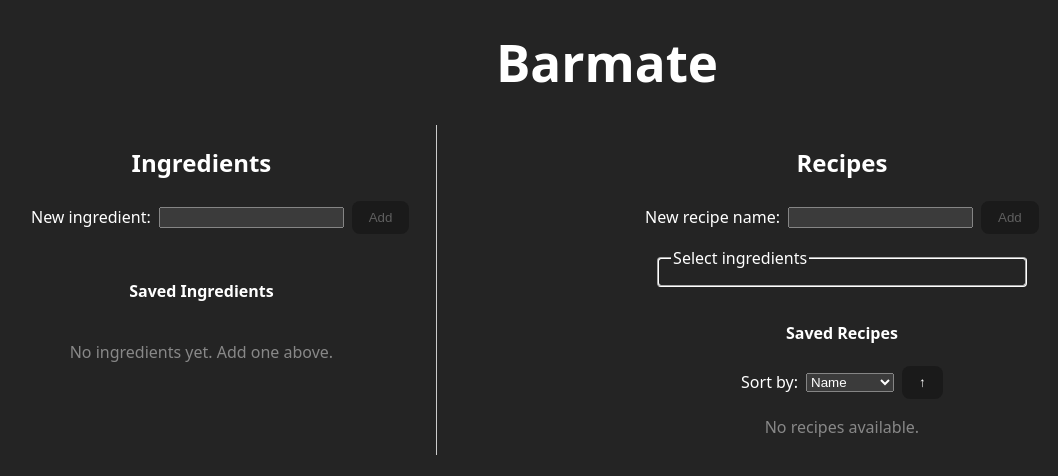
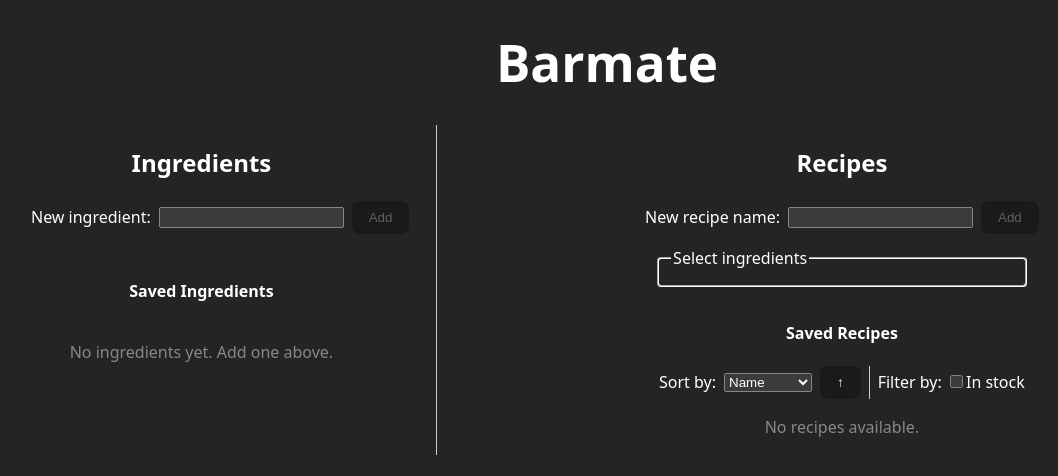
Before and after one commit to ericomoura/barmate, a React (Vite) app in the folder frontend/: page / in a window 1280 px wide. Shown: the top 476 px of the page, without its empty margins (33-1091 px from the left). Built offline with nearby package versions, Linux system fonts and the light colour scheme.

Commit message:
Added in stock filter

```diff
--- a/frontend/src/features/recipes/components/RecipeList.module.css
+++ b/frontend/src/features/recipes/components/RecipeList.module.css
@@ -21,3 +21,9 @@
   align-items: center;
   gap: var(--gap-small);
 }
+
+.filterSortRow{
+  display: flex;
+  align-items: center;
+  gap: var(--gap-small);
+}
--- a/frontend/src/features/recipes/components/RecipeList.tsx
+++ b/frontend/src/features/recipes/components/RecipeList.tsx
@@ -1,7 +1,8 @@
 import { useState } from 'react';
-import type { Ingredient, Recipe, RecipeItem } from '../../../types';
+import type { Ingredient, Recipe, RecipeItem, RecipeListFilters } from '../../../types';
 import styles from './RecipeList.module.css';
 import { RecipeListItem } from './RecipeListItem';
+import utils from '../../../styles/utilities.module.css';
 
 interface RecipeListProps {
   items: Recipe[];
@@ -22,17 +23,33 @@ export function RecipeList({ items, ingredients, onDelete, onEdit }: RecipeListP
 
     return ascending ? sorted : sorted.reverse();
   }
+  function filterRecipes(recipes: Recipe[], filters: RecipeListFilters): Recipe[] {
+    let filtered = recipes
+    .filter(recipe => {
+      if (filters.inStock) {
+        return recipe.items.every(item => {
+          const ingredient = ingredients.find(ing => ing.id === item.ingredientId);
+          return ingredient ? ingredient.amount >= item.amount : false;
+        })
+      }
+      return true;
+    })
+
+    return filtered;
+  }
 
 
   const [sortCriteria, setSortCriteria] = useState<string>('name');
   const [sortAscending, setSortAscending] = useState<boolean>(true);
-  const sortedRecipes = sortRecipes(items, sortCriteria, sortAscending);
+  const [filters, setFilters] = useState<RecipeListFilters>({ inStock: false });
+  const filteredSortedRecipes = sortRecipes(filterRecipes(items, filters), sortCriteria, sortAscending);
 
 
 
   return (
     <section className={styles.section}>
-      <h4 id="saved-recipes-heading">Saved Recipes</h4>
+      <h4>Saved Recipes</h4>
+      <div className={styles.filterSortRow}>
         <div className={styles.sortMenu}>
             <label>Sort by:</label>
             <select
@@ -44,11 +61,22 @@ export function RecipeList({ items, ingredients, onDelete, onEdit }: RecipeListP
             <button onClick={() => setSortAscending(!sortAscending)}>{sortAscending ? '↑' : '↓'}</button>
         </div>
 
-      {sortedRecipes.length === 0 ? (
+        <div className={utils.vDivider} />
+
+        <div>
+          <label>Filter by: </label>
+          <label><input
+            type='checkbox'
+            checked={filters.inStock}
+            onChange={e => setFilters(prev => ({...prev, inStock: e.target.checked}))} />In stock</label>
+        </div>
+      </div>
+
+      {filteredSortedRecipes.length === 0 ? (
         <p className={styles.empty}>No recipes available.</p>
       ) : (
         <ul className={styles.list}>
-          {sortedRecipes.map(recipe => {
+          {filteredSortedRecipes.map(recipe => {
             return (
               <RecipeListItem
                 key={recipe.id}
--- a/frontend/src/features/recipes/components/RecipeListItem.module.css
+++ b/frontend/src/features/recipes/components/RecipeListItem.module.css
@@ -52,6 +52,7 @@
 
 .ingredientName {
   min-width: 140px;
+  flex: 1;
 }
 
 .controls {
@@ -65,3 +66,8 @@
   gap: var(--gap-small);
   margin-top: 10px;
 }
+
+.ingAmountInput {
+  max-width: 5ch;
+
+}
--- a/frontend/src/features/recipes/components/RecipeListItem.tsx
+++ b/frontend/src/features/recipes/components/RecipeListItem.tsx
@@ -85,6 +85,7 @@ export function RecipeListItem({ recipe, ingredients, onDelete, onEdit }: Recipe
                     <li key={`${recipe.id}-${it.ingredientId}-${idx}`} className={styles.ingredientRow}>
                       <span className={styles.ingredientName}>{label}</span>
                       <input
+                        className={styles.ingAmountInput}
                         type="number"
                         min="0"
                         value={it.amount ?? 0}
--- a/frontend/src/types.ts
+++ b/frontend/src/types.ts
@@ -13,3 +13,7 @@ export interface Recipe {
     name: string;
     items: Array<RecipeItem>;
 }
+
+export interface RecipeListFilters {
+    inStock: boolean;
+}
```
Lines whose indentation alone changed are shown as unchanged.
